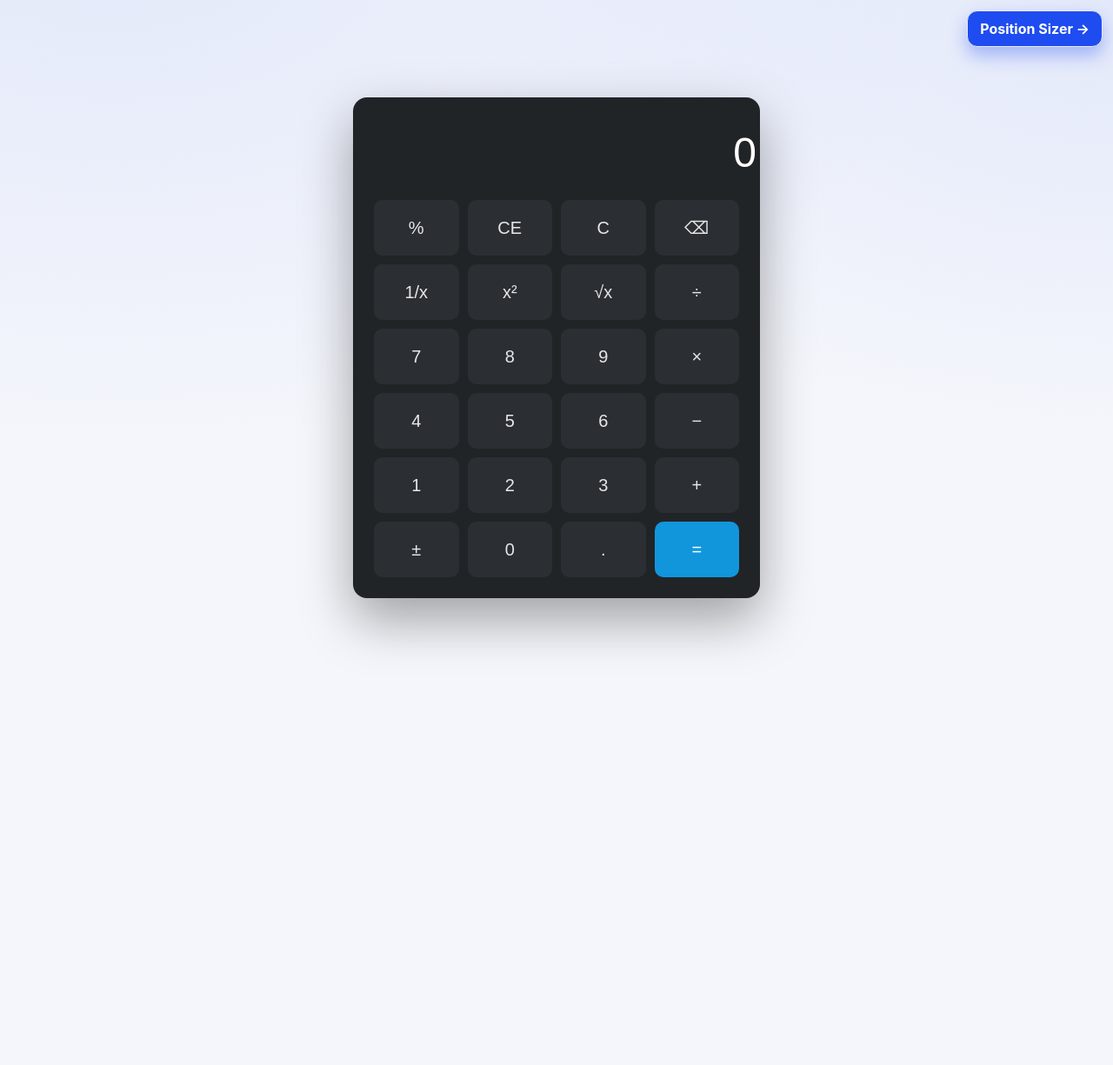
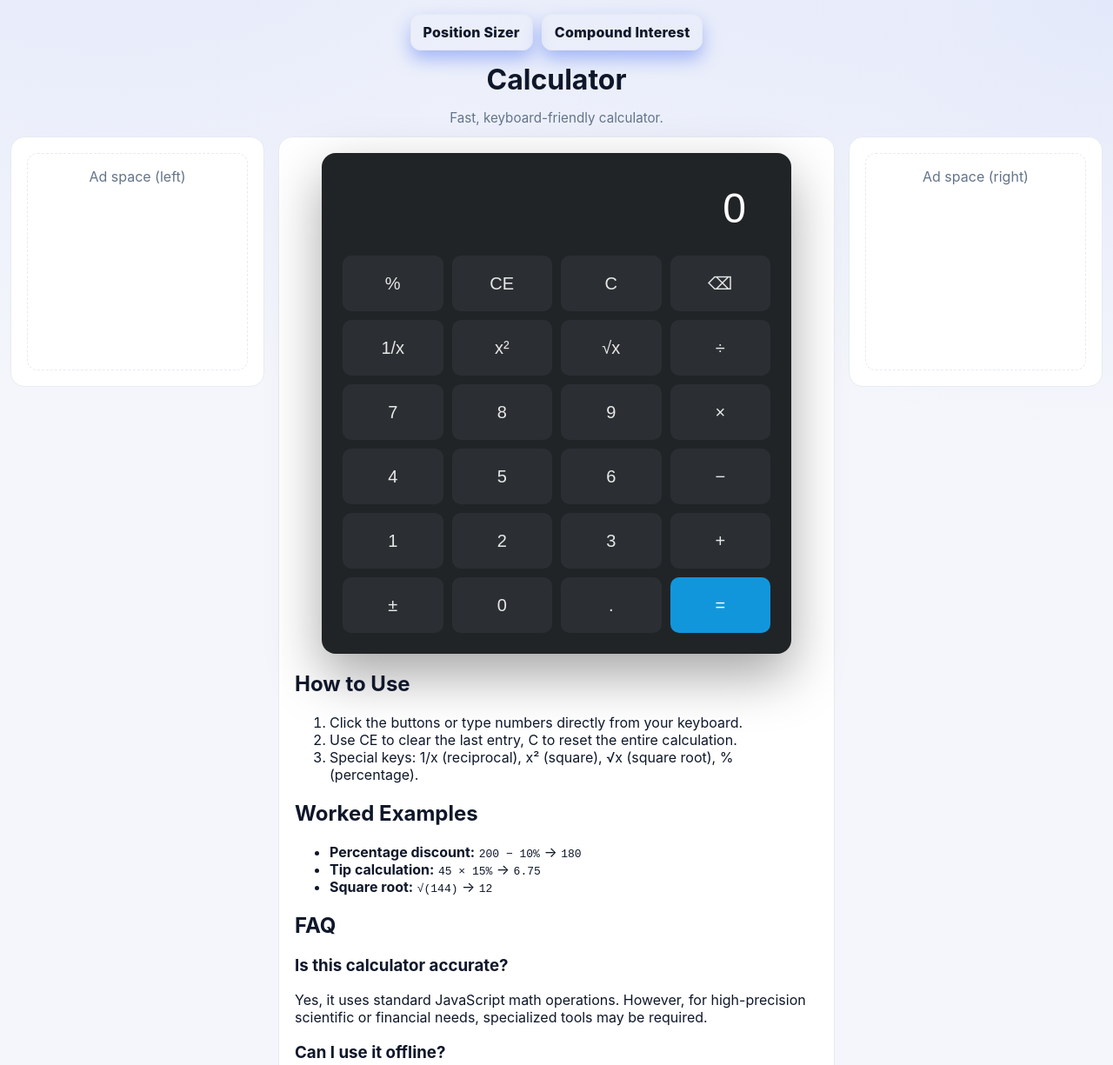
Before and after one commit to CalculatingShadow/CalculatingShadow, a plain HTML site: page index.html in a window 1280 px wide. Shown: the top 1225 px of the page at 87% size. Before the commit the page ends 800 px from the top, so only its background shows below. Drawn offline with Linux system fonts and the light colour scheme.

Commit message:
Update index.html

```diff
--- a/index.html
+++ b/index.html
@@ -2,31 +2,24 @@
 <!DOCTYPE html>
 <html lang="en">
 <head>
-<meta charset="UTF-8" />
-<meta name="viewport" content="width=device-width, initial-scale=1.0"/>
+<meta charset="utf-8" />
+<meta name="viewport" content="width=device-width, initial-scale=1" />
+<title>Online Calculator – Fast & Keyboard-Friendly</title>
+<meta name="description" content="A clean, centered calculator with quick links to a Position Sizer and Compound Interest tool, plus instructions, examples, and FAQs.">
 
-<!-- ✅ Google AdSense (optional) -->
-<script async src="https://pagead2.googlesyndication.com/pagead/js/adsbygoogle.js?client=ca-pub-7533964735503056" crossorigin="anonymous"></script>
-
-<title>Calculator</title>
+<!-- Add AdSense ONLY after approval -->
+<!-- <script async src="https://pagead2.googlesyndication.com/pagead/js?client=ca-pub-XXXX" crossorigin="anonymous"></script> -->
 
 <style>
-  /* ===== Theme tokens (Dark defaults) ===== */
   :root{
-    --bg:#0b0d12; --panel:#12151c; --text:#e9eef6; --muted:#8e96a3;
-    --border:#1f2430; --soft:rgba(127,151,255,.12);
-    --ring:#7aa2ff; --ringSoft:rgba(122,162,255,.35); --accent:#2a6cff;
-    --radius:14px; --font:Inter, ui-sans-serif, system-ui, -apple-system, Segoe UI, Roboto, Helvetica, Arial;
+    --bg:#0b0d12; --panel:#12151c; --text:#e9eef6; --muted:#8e96a3; --border:#1f2430;
+    --soft:rgba(127,151,255,.12); --accent:#2a6cff; --wrap:1280px;
+    --font:Inter, ui-sans-serif, system-ui, -apple-system, Segoe UI, Roboto, Helvetica, Arial;
   }
   @media (prefers-color-scheme: light){
-    :root{
-      --bg:#f4f6fb; --panel:#ffffff; --text:#0f172a; --muted:#64748b;
-      --border:#e7eaf0; --soft:rgba(31,76,240,.08);
-      --ring:#325ef6; --ringSoft:rgba(50,94,246,.35); --accent:#1f4cf0;
+    :root{ --bg:#f4f6fb; --panel:#fff; --text:#0f172a; --muted:#64748b; --border:#e7eaf0; --soft:rgba(31,76,240,.08); --accent:#1f4cf0; }
   }
-  }
-
-  /* Page */
+  *{ box-sizing:border-box }
   body{
     margin:0; font-family:var(--font); color:var(--text);
     background:
@@ -34,50 +27,80 @@
       radial-gradient(800px 500px at 100% 0%, var(--soft), transparent),
       var(--bg);
     min-height:100vh;
-    display:flex; align-items:center; justify-content:center;
   }
-  /* Top-right link to sizer */
-  .link-btn{
-    position:fixed; top:12px; right:12px; z-index:10000;
-    display:inline-block; padding:10px 14px; border-radius:12px;
-    background:var(--accent); color:#fff; font-weight:700; text-decoration:none;
-    border:1px solid var(--border);
+  a{ color:inherit; text-decoration:none }
+  .wrap{ max-width:var(--wrap); margin:0 auto; padding:16px 12px; }
+
+  /* Top nav buttons */
+  .topbar{
+    display:flex; align-items:center; justify-content:center; gap:10px; flex-wrap:wrap; margin-bottom:14px;
+  }
+  .btn{
+    display:inline-flex; align-items:center; justify-content:center;
+    padding:10px 14px; border-radius:12px; font-weight:800; letter-spacing:.2px;
+    border:1px solid var(--border); background:var(--accent); color:#fff; cursor:pointer;
     box-shadow:0 10px 20px color-mix(in srgb, var(--accent) 35%, transparent);
   }
-  .link-btn:hover{ filter:brightness(0.95); }
+  .btn.secondary{ background:transparent; color:var(--text) }
 
-  /* Calculator */
-  .calculator{
-    background:#212427;
-    padding:24px;
-    border-radius:16px;
-    width:420px;
-    box-shadow:0 25px 60px rgba(0,0,0,.35);
+  /* Layout: ads left/right, calc centered */
+  .layout{
+    display:grid;
+    grid-template-columns: 1fr minmax(320px, 640px) 1fr;
+    gap:16px; align-items:start;
   }
-  .display{
-    width:100%; height:80px; border:none; background:transparent; color:#fff;
-    text-align:right; font-size:48px; line-height:80px;
-    padding:0 28px 0 20px; margin:0 0 14px 0;
+  @media (max-width: 980px){
+    .layout{ grid-template-columns: 1fr; }
   }
+
+  .card{ background:var(--panel); border:1px solid var(--border); border-radius:16px; padding:18px; }
+
+  /* Ad placeholders (left/right) */
+  .ad{
+    display:block; min-height:250px; border:1px dashed var(--border);
+    border-radius:12px; padding:16px; color:var(--muted); text-align:center;
+  }
+  .sidebar{ position:sticky; top:14px; }
+  @media (max-width:980px){ .sidebar{ position:static; } }
+
+  /* ===== Calculator styles ===== */
+  .calculator{ background:#212427; padding:24px; border-radius:16px; width:100%; max-width:540px; box-shadow:0 25px 60px rgba(0,0,0,.35); margin:0 auto 20px; }
+  .display{ width:100%; height:80px; border:none; background:transparent; color:#fff; text-align:right; font-size:48px; line-height:80px; padding:0 28px 0 20px; margin:0 0 14px 0; }
   .keys{ display:grid; grid-template-columns:repeat(4,1fr); gap:10px; }
-  .key{
-    background:#2b2f33; border:none; border-radius:10px; color:#e7e7e7;
-    font-size:20px; height:64px; cursor:pointer;
-    transition:transform .03s, background .15s;
-  }
-  .key:hover{ background:#34393e; }
-  .key:active{ transform:translateY(1px); }
-  .key.equal{ background:#1296db; color:#fff; }
-  .key.equal:hover{ background:#0f86c4; }
+  .key{ background:#2b2f33; border:none; border-radius:10px; color:#e7e7e7; font-size:20px; height:64px; cursor:pointer; transition:transform .03s, background .15s; }
+  .key:hover{ background:#34393e; } .key:active{ transform:translateY(1px); }
+  .key.equal{ background:#1296db; color:#fff; } .key.equal:hover{ background:#0f86c4; }
+
+  h1{ text-align:center; margin:0 0 6px }
+  .muted{ color:var(--muted) }
+  .small{ font-size:.95rem; text-align:center; margin-bottom:12px }
 </style>
 </head>
 <body>
+  <div class="wrap">
 
-<a class="link-btn" href="position-sizer.html" aria-label="Go to Position Sizer">Position Sizer →</a>
+    <!-- Top buttons -->
+    <div class="topbar" role="navigation" aria-label="Quick links">
+      <a class="btn secondary" href="position-sizer.html">Position Sizer</a>
+      <a class="btn secondary" href="Compound-Interest.html">Compound Interest</a>
+    </div>
 
-<!-- ===== Calculator ===== -->
-<div class="calculator" id="calcMode">
-  <input type="text" id="display" class="display" disabled value="0">
+    <h1>Calculator</h1>
+    <p class="small muted">Fast, keyboard-friendly calculator. </p>
+
+    <div class="layout">
+      <!-- Left Ad -->
+      <aside class="sidebar">
+        <div class="card">
+          <div class="ad" aria-label="Advertisement placeholder">Ad space (left)</div>
+        </div>
+      </aside>
+
+      <!-- Center: Calculator + Content -->
+      <main class="card" aria-label="Calculator">
+        <!-- Calculator -->
+        <div class="calculator" role="application" aria-label="Basic calculator">
+          <input type="text" id="display" class="display" aria-live="polite" disabled value="0">
           <div class="keys">
             <button class="key" onclick="appendOp('%')">%</button>
             <button class="key" onclick="clearEntry()">CE</button>
@@ -111,8 +134,43 @@
           </div>
         </div>
 
+        <!-- Supporting content for AdSense -->
+        <h2>How to Use</h2>
+        <ol>
+          <li>Click the buttons or type numbers directly from your keyboard.</li>
+          <li>Use CE to clear the last entry, C to reset the entire calculation.</li>
+          <li>Special keys: 1/x (reciprocal), x² (square), √x (square root), % (percentage).</li>
+        </ol>
+
+        <h2>Worked Examples</h2>
+        <ul>
+          <li><strong>Percentage discount:</strong> <code>200 − 10%</code> → <code>180</code></li>
+          <li><strong>Tip calculation:</strong> <code>45 × 15%</code> → <code>6.75</code></li>
+          <li><strong>Square root:</strong> <code>√(144)</code> → <code>12</code></li>
+        </ul>
+
+        <h2>FAQ</h2>
+        <h3>Is this calculator accurate?</h3>
+        <p>Yes, it uses standard JavaScript math operations. However, for high-precision scientific or financial needs, specialized tools may be required.</p>
+        <h3>Can I use it offline?</h3>
+        <p>Yes, if you save this page to your device—it runs entirely in your browser.</p>
+        <h3>What does the % button do?</h3>
+        <p>It calculates the percentage of the number to its left in the expression, similar to most standard calculators.</p>
+
+        <p class="muted small"><em>Educational use only. Not a substitute for professional financial or scientific tools.</em></p>
+      </main>
+
+      <!-- Right Ad -->
+      <aside class="sidebar">
+        <div class="card">
+          <div class="ad" aria-label="Advertisement placeholder">Ad space (right)</div>
+        </div>
+      </aside>
+    </div>
+  </div>
+
 <script>
-  /* ===== Calculator JS ===== */
+  /* Calculator JS */
   let display = document.getElementById("display");
   let currentValue = "0"; let resetNext = false;
 
@@ -128,7 +186,6 @@
   function toggleSign(){ currentValue = (parseFloat(currentValue||"0")*-1).toString(); updateDisplay(); }
   function calculate(){ try{ currentValue = eval(currentValue.replace(/÷/g,"/").replace(/×/g,"*")).toString(); } catch{ currentValue="Error"; } updateDisplay(); resetNext=true; }
 
-  // Keyboard support
   document.addEventListener("keydown", e=>{
     if (!isNaN(e.key)) appendNum(e.key);
     else if (["+", "-", "*", "/", "%"].includes(e.key)) appendOp(e.key);
```
Lines whose indentation alone changed are shown as unchanged.
